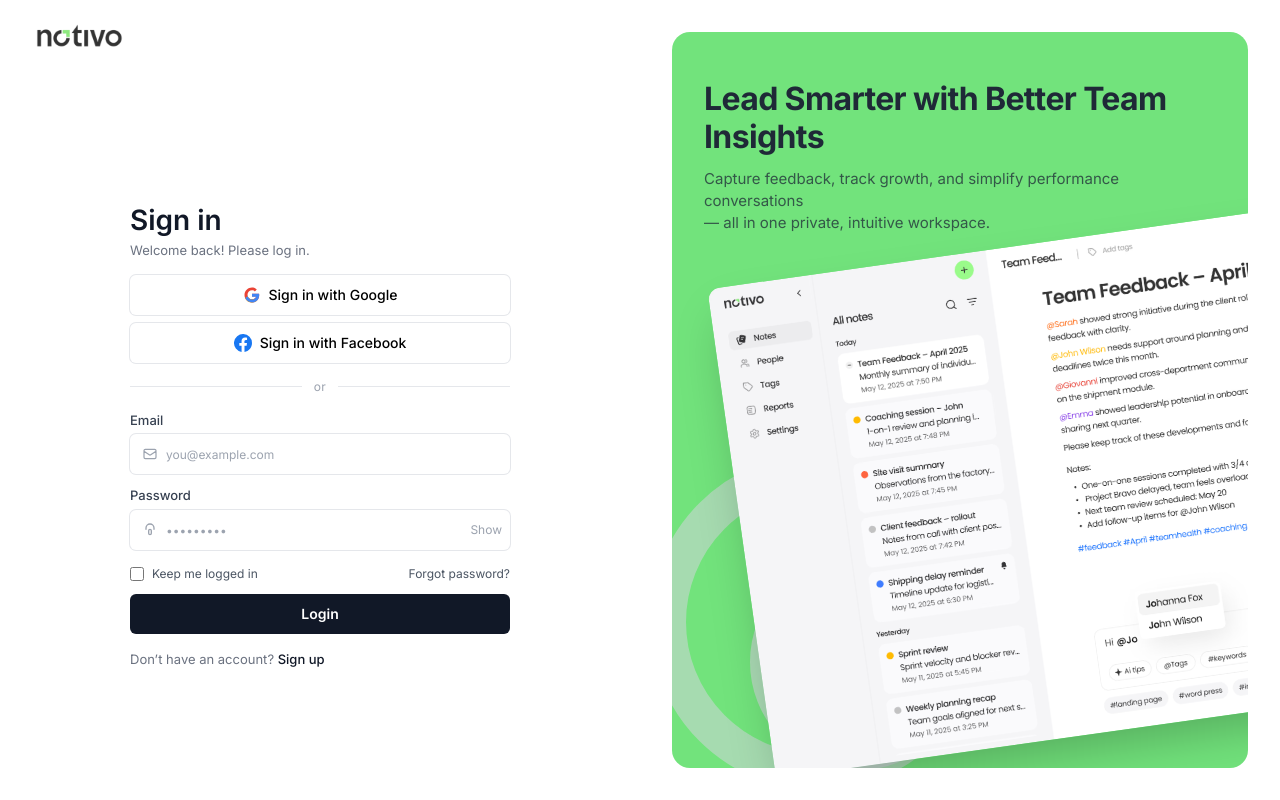
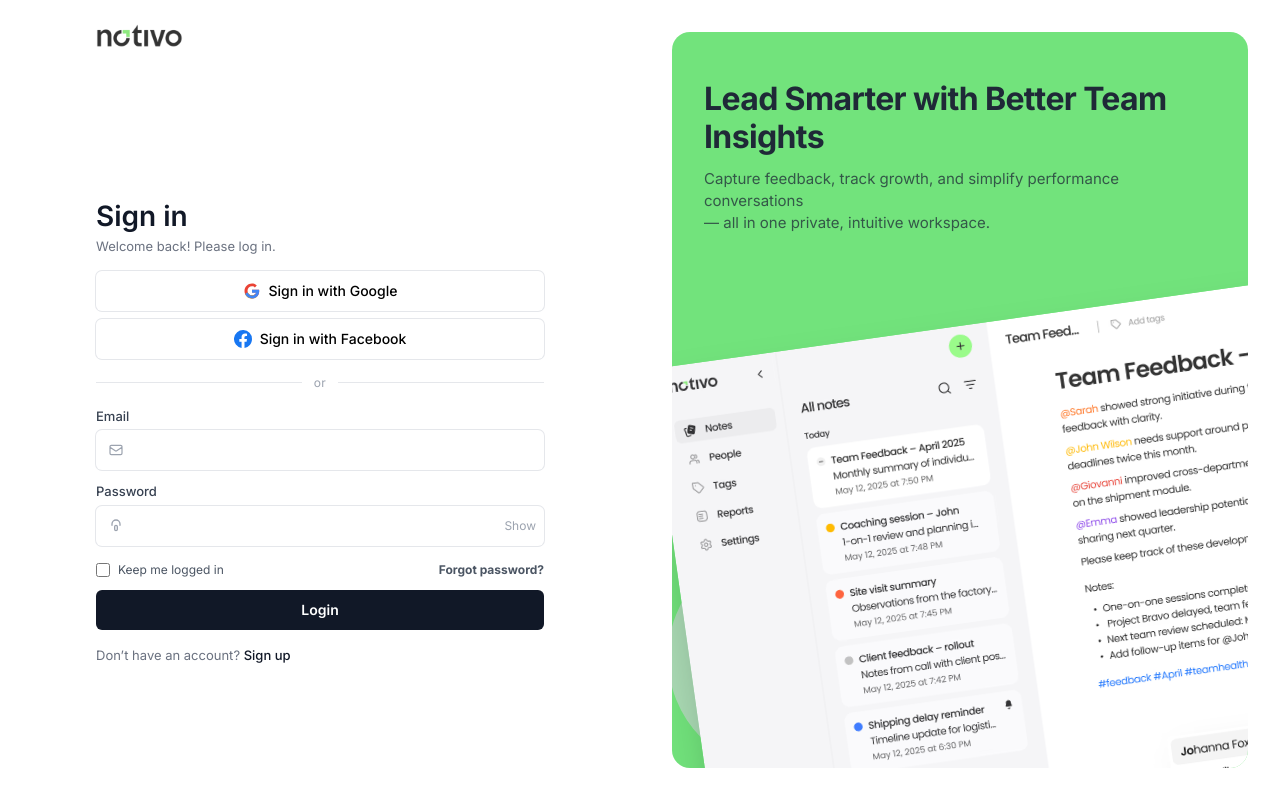
Before and after one commit to kashaffshoukat/notivo-auth, a React (Vite) app: page /login in a window 1280 px wide. Built offline with nearby package versions, Linux system fonts and the light colour scheme.

Commit message:
Update SigninPage.tsx

```diff
--- a/src/components/SigninPage.tsx
+++ b/src/components/SigninPage.tsx
@@ -4,30 +4,27 @@ import { Link } from "react-router-dom";
 /* ========================= Right Panel (tilted & cropped) ========================= */
 function RightPromo() {
   return (
-    // Desktop only so mobile layout stays clean
-    <aside className="hidden lg:block relative h-full w-full p-6 xl:p-8">
-      <div className="relative h-full w-full bg-[#72E37C] rounded-[18px] overflow-hidden">
-        {/* Decorative rings (SVG, reliable across Tailwind versions) */}
-        <div className="pointer-events-none absolute -bottom-16 -left-16 z-[1]">
-          <svg
-            width="420"
-            height="420"
-            viewBox="0 0 420 420"
-            className="block lg:w-[360px] lg:h-[360px] xl:w-[420px] xl:h-[420px]"
-            aria-hidden="true"
-          >
-            <circle cx="210" cy="210" r="150" fill="none" stroke="#D1D5DB" strokeOpacity="0.55" strokeWidth="36" />
-            <circle cx="250" cy="250" r="95"  fill="none" stroke="#D1D5DB" strokeOpacity="0.60" strokeWidth="26" />
-          </svg>
+    <aside className="hidden md:block relative h-full w-full p-1 sm:p-1 lg:p-6 xl:p-8">
+      <div className="relative h-full w-full bg-[#72E37C] rounded-[1px] lg:rounded-[18px] overflow-hidden">
+        {/* Decorative ring circles (behind the mockup) */}
+        <div className="absolute inset-0">
+          <div
+            className="pointer-events-none absolute
+              md:-bottom-1 md:-left-1 md:w-[140px] md:border-[40px]
+              lg:-bottom-1 lg:-left-1 lg:w-[200px] lg:border-[40px]
+              xl:-bottom-1 xl:-left-1 xl:w-[230px] xl:border-[40px]
+              aspect-square rounded-full border-gray-300/60 z-[1]"
+          />
         </div>
 
         {/* Text content */}
-        <div className="px-8 pt-12 max-w-[640px] relative z-[3]">
+        <div className="px-6 md:px-8 pt-10 md:pt-12 max-w-[640px] relative z-[3]">
           <h2 className="text-[32px] leading-[38px] font-extrabold tracking-[-0.02em] text-[#1f2937]">
             Lead Smarter with Better Team Insights
           </h2>
           <p className="mt-3 text-[15px] leading-[22px] text-[#1f2937]/75 max-w-[560px]">
-            Capture feedback, track growth, and simplify performance conversations <br /> — all in one private, intuitive workspace.
+            Capture feedback, track growth, and simplify performance conversations <br /> —
+            all in one private, intuitive workspace.
           </p>
         </div>
 
@@ -40,8 +37,10 @@ function RightPromo() {
             draggable={false}
             className="
               absolute
-              lg:right-[-220px] lg:w-[128%]
-              xl:right-[-250px] xl:w-[132%]
+              top-1/2 -translate-y-1/2
+              md:right-[-140px] md:w-[118%]
+              lg:right-[-320px] lg:w-[150%]
+              xl:right-[-360px] xl:w-[160%]
               max-w-none rounded-xl shadow-2xl select-none
               transform origin-center rotate-[-8deg]
             "
@@ -79,7 +78,11 @@ function MailIcon({ className = "" }: { className?: string }) {
       stroke="currentColor"
       className={className}
     >
-      <path strokeLinecap="round" strokeLinejoin="round" d="M3 8l7.89 5.26a2 2 0 002.22 0L21 8M5 19h14a2 2 0 002-2V7a2 2 0 00-2-2H5a2 2 0 00-2 2v10a2 2 0 002 2z" />
+      <path
+        strokeLinecap="round"
+        strokeLinejoin="round"
+        d="M3 8l7.89 5.26a2 2 0 002.22 0L21 8M5 19h14a2 2 0 002-2V7a2 2 0 00-2-2H5a2 2 0 00-2 2v10a2 2 0 002 2z"
+      />
     </svg>
   );
 }
@@ -173,17 +176,17 @@ function InputWithIcon({
 /* ==================================== PAGE ==================================== */
 export default function SigninPage() {
   return (
-    <div className="min-h-screen flex flex-col lg:grid lg:grid-cols-2">
+    <div className="min-h-screen flex flex-col md:grid md:grid-cols-2">
       {/* LEFT */}
-      <section className="bg-white px-5 sm:px-16 md:px-9 pb-10 flex flex-col">
-        {/* Logo */}
-        <div className="pt-6 flex justify-center lg:justify-start">
+      <section className="bg-white px-5 sm:px-16 md:px-9 lg:px-16 xl:px-24 pb-12 flex flex-col">
+        {/* Logo: centered on small, left on md+ */}
+        <div className="pt-6 flex justify-center md:justify-start">
           <img src="/logo.avif" alt="notivo" className="block h-6 w-auto select-none" draggable={false} />
         </div>
 
         {/* Content */}
-        <div className="flex-1 grid place-items-center mt-10 lg:mt-16">
-          <div className="w-full max-w-[380px] text-center lg:text-left">
+        <div className="flex-1 grid place-items-center mt-10 md:mt-16">
+          <div className="w-full max-w-[420px] lg:max-w-[480px] text-center md:text-left">
             <h1 className="text-[28px] leading-[34px] font-semibold text-gray-900">Sign in</h1>
             <p className="mt-1 text-[13px] leading-[18px] text-gray-500">Welcome back! Please log in.</p>
 
@@ -195,15 +198,15 @@ export default function SigninPage() {
             <DividerWithText text="or" />
 
             <form className="space-y-3">
-              <InputWithIcon label="Email" type="email" placeholder="you@example.com" Icon={MailIcon} name="email" autoComplete="email" />
-              <InputWithIcon label="Password" type="password" placeholder="•••••••••" Icon={LockIcon} name="password" autoComplete="current-password" withVisibilityToggle />
+              <InputWithIcon label="Email" type="email" placeholder="" Icon={MailIcon} name="email" autoComplete="email" />
+              <InputWithIcon label="Password" type="password" placeholder="" Icon={LockIcon} name="password" autoComplete="current-password" withVisibilityToggle />
 
               <div className="flex items-center justify-between pt-1">
                 <label className="inline-flex items-center gap-2 text-xs text-gray-600 select-none">
                   <input type="checkbox" className="h-3.5 w-3.5 rounded border-gray-300 text-gray-900 focus:ring-gray-800" />
                   Keep me logged in
                 </label>
-                <a href="#" className="text-xs text-gray-600 hover:underline">Forgot password?</a>
+                <a href="#" className="text-xs text-gray-600 hover:underline"><b>Forgot password?</b></a>
               </div>
 
               <PrimaryButton type="submit">Login</PrimaryButton>
@@ -217,7 +220,7 @@ export default function SigninPage() {
         </div>
       </section>
 
-      {/* RIGHT (desktop only) */}
+      {/* RIGHT (hidden on small) */}
       <RightPromo />
     </div>
   );
```
